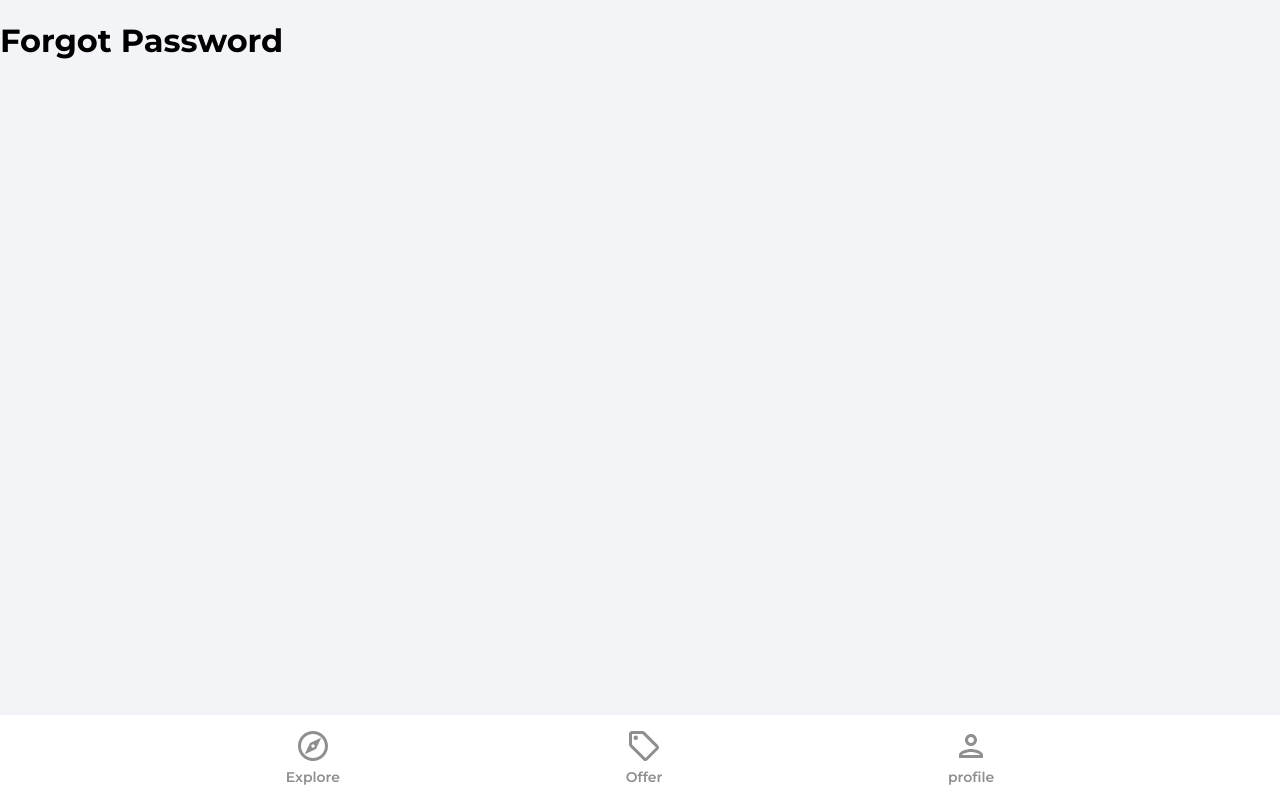
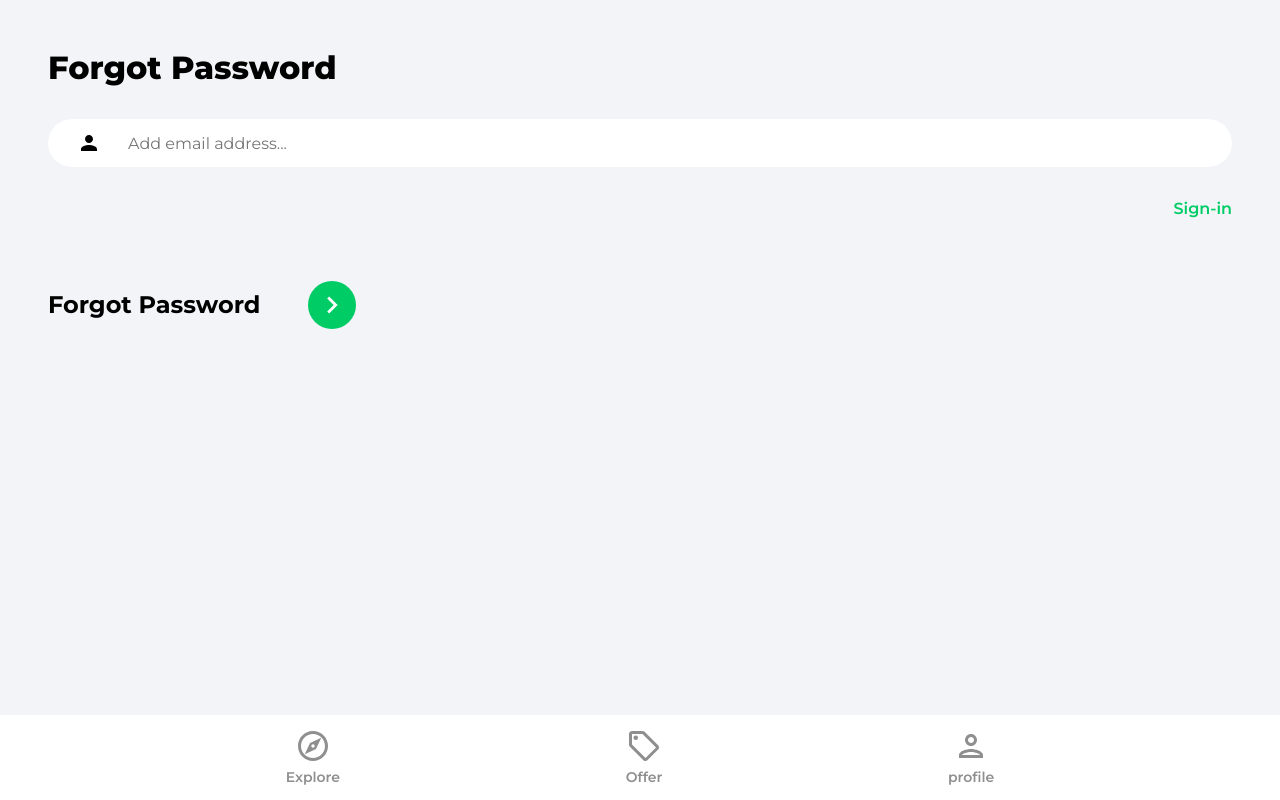
Before and after one commit to DimiTesting/house-market-app, a React (Create React App) app: page /forgotpassword in a window 1280 px wide. Built offline with nearby package versions, Linux system fonts and the light colour scheme; the HTML template or start-up script is replaced by a standard one.

Commit message:
Setting up ForgotPassword page

```diff
--- a/src/pages/ForgotPassword.js
+++ b/src/pages/ForgotPassword.js
@@ -1,7 +1,42 @@
+import { Link } from "react-router-dom"
+import {ReactComponent as ArrowRigthIcon} from "../assets/svg/keyboardArrowRightIcon.svg"
+import { useState } from "react"
+import { getAuth, sendPasswordResetEmail } from "firebase/auth"
+import { toast } from "react-toastify"
+
 function ForgotPassword() {
+
+    const [email, setEmail] = useState('')
+
+    function handleChange(e) {
+        setEmail(e.target.value)
+    }
+
+    const handleSubmit = async(e) => {
+        e.preventDefault()
+        try {
+            const auth = getAuth()
+            await sendPasswordResetEmail(auth, email)
+            toast.success("Email sent")
+        } catch (error) {
+            toast("Email has not been sent")
+        }
+    }
+
     return (
-        <div>
-            <h1> Forgot Password</h1>
+        <div className="pageContainer">
+            <p className="pageHeader"> Forgot Password </p>
+
+            <form onSubmit={handleSubmit}>
+                <input type="text" className="emailInput" id="email" placeholder="Add email address..." value={email} onChange={handleChange}/>
+                <Link to="/sign-in" className="forgotPasswordLink"> Sign-in </Link>
+                <div className="signInBar">
+                    <p className="signInText">Forgot Password</p>
+                    <button className="signInButton">
+                        <ArrowRigthIcon fill="#ffffff" width="34px" height="34px"/>
+                    </button>
+                </div>
+            </form>
         </div>
     )
 }
--- a/src/pages/SignUp.js
+++ b/src/pages/SignUp.js
@@ -46,6 +46,7 @@ function SignUp() {
             navigate("/")
 
         } catch (error) {
+            console.log(error)
             toast("Something wrong with the Registration form")
         }
 
@@ -55,7 +56,7 @@ function SignUp() {
         <>
         <div className="pageContainer">
             <header>
-                <p className="pageHeader"> Welcome back </p>
+                <p className="pageHeader"> Register </p>
             </header>
 
             <form onSubmit={handleSumbit}>
```
